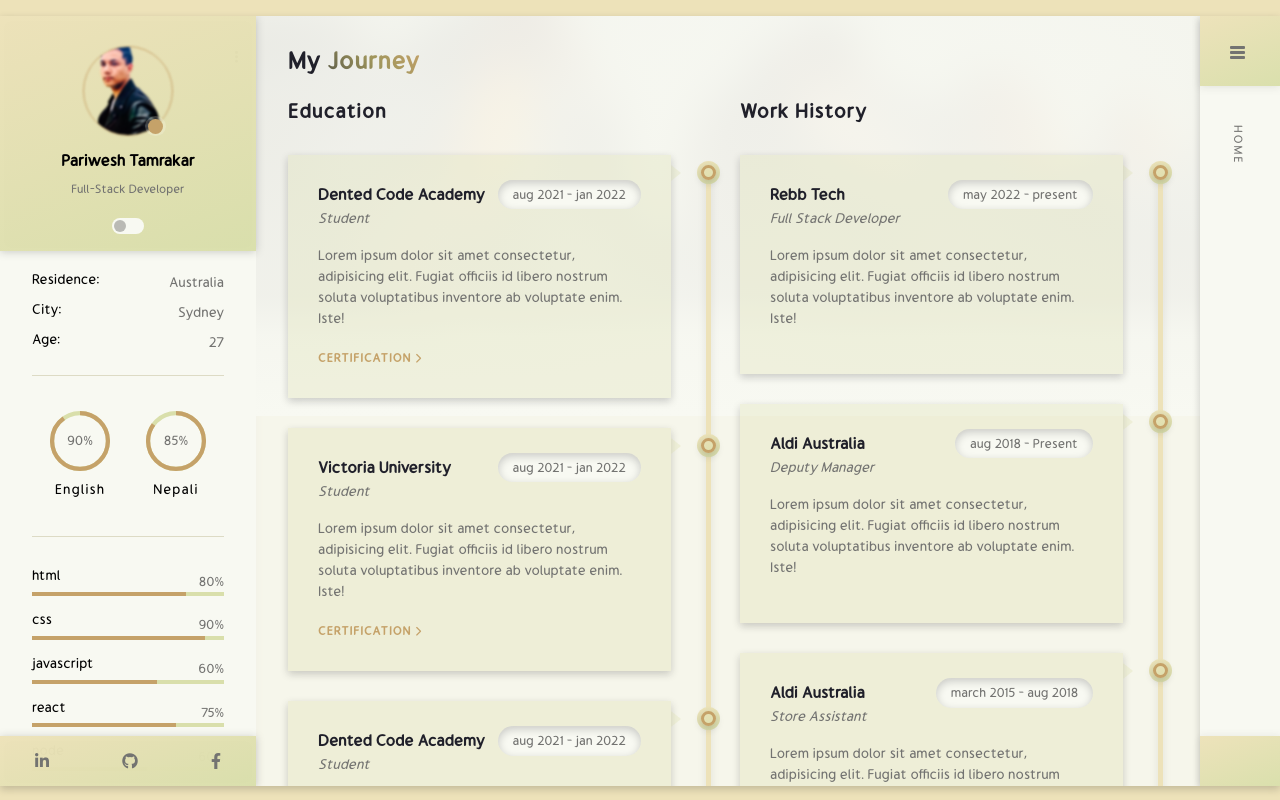
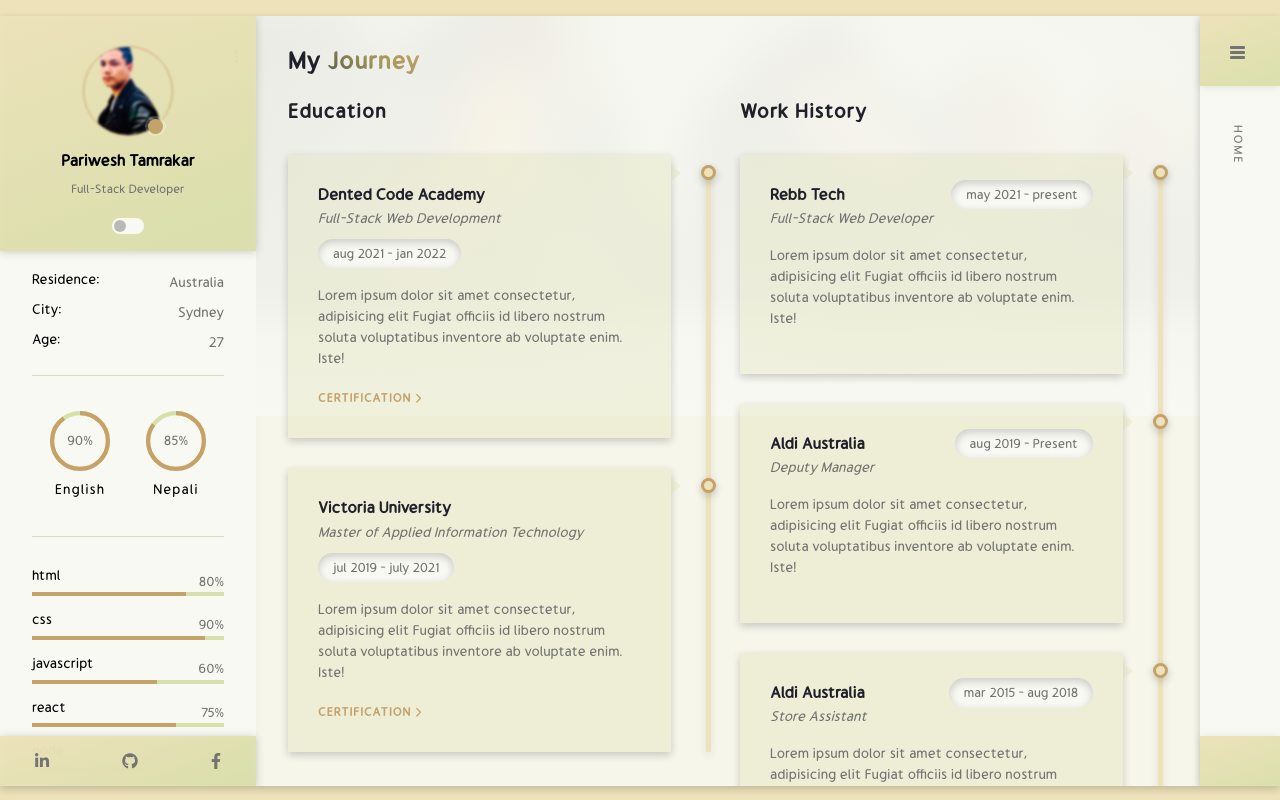
Before and after one commit to pariweshtamr/official-portfolio, a React (Create React App) app: page /journey in a window 1280 px wide. Built offline with nearby package versions, Linux system fonts and the light colour scheme.

Commit message:
code refactoring in journey page,minor ui improvements

```diff
--- a/src/components/Journey/Journey.js
+++ b/src/components/Journey/Journey.js
@@ -1,4 +1,5 @@
 import { Col, Container, Row } from "react-bootstrap"
+import { educationList, workList } from "../../constants"
 import "./journey.scss"
 
 const Journey = () => {
@@ -21,160 +22,57 @@ const Journey = () => {
             <div className="journey-main-title">
               <h5>Education</h5>
             </div>
-
             <div className="journey-list ">
-              <div className="journey-timeline-item">
+              {educationList?.map((education, i) => (
+                <div className="journey-timeline-item" key={i}>
                   <div className="journey-timeline-mark"></div>
                   <div className="journey-timeline-mark-light"></div>
                   <div className="journey-item">
                     <div className="journey-item-header">
                       <div className="journey-title">
-                      <h5>Dented Code Academy</h5>
+                        <h5>{education.title}</h5>
                         <p>
-                        <i>Student</i>
+                          <i>{education.course}</i>
                         </p>
                       </div>
                       <div className="journey-date">
-                      <p>aug 2021 - jan 2022</p>
+                        <p>{education.date}</p>
                       </div>
                     </div>
 
-                  <p>
-                    Lorem ipsum dolor sit amet consectetur, adipisicing elit.
-                    Fugiat officiis id libero nostrum soluta voluptatibus
-                    inventore ab voluptate enim. Iste!
-                  </p>
+                    <p>{education.desc}</p>
 
                     <a className="journey-link">certification</a>
                   </div>
                 </div>
-              <div className="journey-timeline-item">
-                <div className="journey-timeline-mark"></div>
-                <div className="journey-timeline-mark-light"></div>
-                <div className="journey-item">
-                  <div className="journey-item-header">
-                    <div className="journey-title">
-                      <h5>Victoria University</h5>
-                      <p>
-                        <i>Student</i>
-                      </p>
-                    </div>
-                    <div className="journey-date">
-                      <p>aug 2021 - jan 2022</p>
-                    </div>
-                  </div>
-
-                  <p>
-                    Lorem ipsum dolor sit amet consectetur, adipisicing elit.
-                    Fugiat officiis id libero nostrum soluta voluptatibus
-                    inventore ab voluptate enim. Iste!
-                  </p>
-
-                  <a className="journey-link">certification</a>
-                </div>
-              </div>
-              <div className="journey-timeline-item">
-                <div className="journey-timeline-mark"></div>
-                <div className="journey-timeline-mark-light"></div>
-                <div className="journey-item">
-                  <div className="journey-item-header">
-                    <div className="journey-title">
-                      <h5>Dented Code Academy</h5>
-                      <p>
-                        <i>Student</i>
-                      </p>
-                    </div>
-                    <div className="journey-date">
-                      <p>aug 2021 - jan 2022</p>
-                    </div>
-                  </div>
-
-                  <p>
-                    Lorem ipsum dolor sit amet consectetur, adipisicing elit.
-                    Fugiat officiis id libero nostrum soluta voluptatibus
-                    inventore ab voluptate enim. Iste!
-                  </p>
-
-                  <a className="journey-link">certification</a>
-                </div>
-              </div>
+              ))}
             </div>
           </Col>
           <Col md={6} className="history-col">
             <div className="journey-main-title">
               <h5>Work History</h5>
             </div>
-
             <div className="journey-list ">
-              <div className="journey-timeline-item">
+              {workList?.map((work, i) => (
+                <div className="journey-timeline-item" key={i}>
                   <div className="journey-timeline-mark"></div>
                   <div className="journey-timeline-mark-light"></div>
                   <div className="journey-item">
                     <div className="journey-item-header">
                       <div className="journey-title">
-                      <h5>Rebb Tech</h5>
+                        <h5>{work.title}</h5>
                         <p>
-                        <i>Full Stack Developer</i>
+                          <i>{work.role}</i>
                         </p>
                       </div>
                       <div className="journey-date">
-                      <p>may 2022 - present</p>
+                        <p>{work.date}</p>
                       </div>
                     </div>
-
-                  <p>
-                    Lorem ipsum dolor sit amet consectetur, adipisicing elit.
-                    Fugiat officiis id libero nostrum soluta voluptatibus
-                    inventore ab voluptate enim. Iste!
-                  </p>
+                    <p>{work.desc}</p>
                   </div>
                 </div>
-              <div className="journey-timeline-item">
-                <div className="journey-timeline-mark"></div>
-                <div className="journey-timeline-mark-light"></div>
-                <div className="journey-item">
-                  <div className="journey-item-header">
-                    <div className="journey-title">
-                      <h5>Aldi Australia</h5>
-                      <p>
-                        <i>Deputy Manager</i>
-                      </p>
-                    </div>
-                    <div className="journey-date">
-                      <p>aug 2018 - Present</p>
-                    </div>
-                  </div>
-
-                  <p>
-                    Lorem ipsum dolor sit amet consectetur, adipisicing elit.
-                    Fugiat officiis id libero nostrum soluta voluptatibus
-                    inventore ab voluptate enim. Iste!
-                  </p>
-                </div>
-              </div>
-              <div className="journey-timeline-item">
-                <div className="journey-timeline-mark"></div>
-                <div className="journey-timeline-mark-light"></div>
-                <div className="journey-item">
-                  <div className="journey-item-header">
-                    <div className="journey-title">
-                      <h5>Aldi Australia</h5>
-                      <p>
-                        <i>Store Assistant</i>
-                      </p>
-                    </div>
-                    <div className="journey-date">
-                      <p>march 2015 - aug 2018</p>
-                    </div>
-                  </div>
-
-                  <p>
-                    Lorem ipsum dolor sit amet consectetur, adipisicing elit.
-                    Fugiat officiis id libero nostrum soluta voluptatibus
-                    inventore ab voluptate enim. Iste!
-                  </p>
-                </div>
-              </div>
+              ))}
             </div>
           </Col>
         </Row>
--- a/src/components/Journey/journey.scss
+++ b/src/components/Journey/journey.scss
@@ -34,6 +34,23 @@
 
         .journey-timeline-item {
           position: relative;
+          &:hover {
+            .journey-timeline-mark-light {
+              &::before {
+                content: "";
+                background: var(--color-card);
+                position: absolute;
+                top: 6px;
+                right: -4px;
+                width: 23px;
+                height: 23px;
+                border-radius: 50%;
+                -webkit-transition: 0.4s ease-in-out;
+                transition: 0.4s ease-in-out;
+                animation: puls 1s infinite;
+              }
+            }
+          }
 
           .journey-timeline-mark {
             position: absolute;
@@ -42,26 +59,11 @@
             width: 15px;
             height: 15px;
             border-radius: 50%;
-            border: solid 3px #c5a269;
+            border: 3px solid #c5a269;
+            background: #ede2b9;
             -webkit-box-shadow: 0 3px 8px 0 rgb(15 15 20 / 20%);
             box-shadow: 0 3px 8px 0 rgb(15 15 20 / 20%);
             z-index: 1;
-          }
-          .journey-timeline-mark-light {
-            background: linear-gradient(
-              160deg,
-              rgba(237, 226, 185, 0.98) 0%,
-              rgba(217, 223, 171, 0.98) 100%
-            );
-            position: absolute;
-            top: 6px;
-            right: -4px;
-            width: 23px;
-            height: 23px;
-            opacity: 1;
-            border-radius: 50%;
-            -webkit-transition: 0.4s ease-in-out;
-            transition: 0.4s ease-in-out;
           }
         }
 
--- a/src/components/Services/Services.js
+++ b/src/components/Services/Services.js
@@ -1,5 +1,5 @@
 import { Container, Row } from "react-bootstrap"
-import servicesList from "../../constants/servicesData"
+import { servicesList } from "../../constants"
 import "./services.scss"
 
 const Services = () => {
--- a/src/components/Work/Work.js
+++ b/src/components/Work/Work.js
@@ -3,7 +3,7 @@ import { motion } from "framer-motion"
 import { useState } from "react"
 import { projects } from "../../constants"
 import { AiFillEye, AiFillGithub } from "react-icons/ai"
-import { Container, Row } from "react-bootstrap"
+import { Container } from "react-bootstrap"
 
 const Work = () => {
   const [activeFilter, setActiveFilter] = useState("ALL")
--- a/src/constants/index.js
+++ b/src/constants/index.js
@@ -1,4 +1,6 @@
 import images from "./images"
 import projects from "./projects"
+import servicesList from "./servicesList"
+import { educationList, workList } from "./journeyList"
 
-export { images, projects }
+export { images, projects, servicesList, educationList, workList }
--- /dev/null
+++ b/src/constants/journeyList.js
@@ -0,0 +1,35 @@
+export const educationList = [
+  {
+    title: "Dented Code Academy",
+    course: "Full-Stack Web Development",
+    date: "aug 2021 - jan 2022",
+    desc: "Lorem ipsum dolor sit amet consectetur, adipisicing elit Fugiat officiis id libero nostrum soluta voluptatibus inventore ab voluptate enim. Iste!",
+  },
+  {
+    title: "Victoria University",
+    course: "Master of Applied Information Technology",
+    date: "jul 2019 - july 2021",
+    desc: "Lorem ipsum dolor sit amet consectetur, adipisicing elit Fugiat officiis id libero nostrum soluta voluptatibus inventore ab voluptate enim. Iste!",
+  },
+]
+
+export const workList = [
+  {
+    title: "Rebb Tech",
+    role: "Full-Stack Web Developer",
+    date: "may 2021 - present",
+    desc: "Lorem ipsum dolor sit amet consectetur, adipisicing elit Fugiat officiis id libero nostrum soluta voluptatibus inventore ab voluptate enim. Iste!",
+  },
+  {
+    title: "Aldi Australia",
+    role: "Deputy Manager",
+    date: "aug 2019 - Present",
+    desc: "Lorem ipsum dolor sit amet consectetur, adipisicing elit Fugiat officiis id libero nostrum soluta voluptatibus inventore ab voluptate enim. Iste!",
+  },
+  {
+    title: "Aldi Australia",
+    role: "Store Assistant",
+    date: "mar 2015 - aug 2018",
+    desc: "Lorem ipsum dolor sit amet consectetur, adipisicing elit Fugiat officiis id libero nostrum soluta voluptatibus inventore ab voluptate enim. Iste!",
+  },
+]
--- /dev/null
+++ b/src/constants/servicesList.js
@@ -0,0 +1,24 @@
+const servicesList = [
+  {
+    icon: "fa-solid fa-code",
+    title: "Web Development",
+    desc: "When creating a scalable website, I keep my clients' best interests in mind and do my best to fulfil or even surpass their expectations for the way the product or service is delivered.",
+  },
+  {
+    icon: "fa-solid fa-code",
+    title: "Custom CMS Development",
+    desc: "Every business would prefer a custom-tailored CMS system to support their workflow.",
+  },
+  {
+    icon: "fa-solid fa-compass-drafting",
+    title: "UI/UX Design",
+    desc: "Able to deliver visually enaging web applications with outstanding UI/UX.",
+  },
+  {
+    icon: "fa-solid fa-code",
+    title: "E-Commerce Development",
+    desc: "The digital world is rapidly gaining popularity over the years. Build a robust and scalable eCommerce website to reach more clients/buyers.",
+  },
+]
+
+export default servicesList
```
Also changed, not shown: src/App.scss (+12 -0 lines), src/components/Sidebar/Left/leftbar.scss (+0 -11 lines), src/constants/servicesData.js (deleted, +0 -24 lines), src/style/dark.scss (+11 -6 lines). Lines whose indentation alone changed are shown as unchanged.
